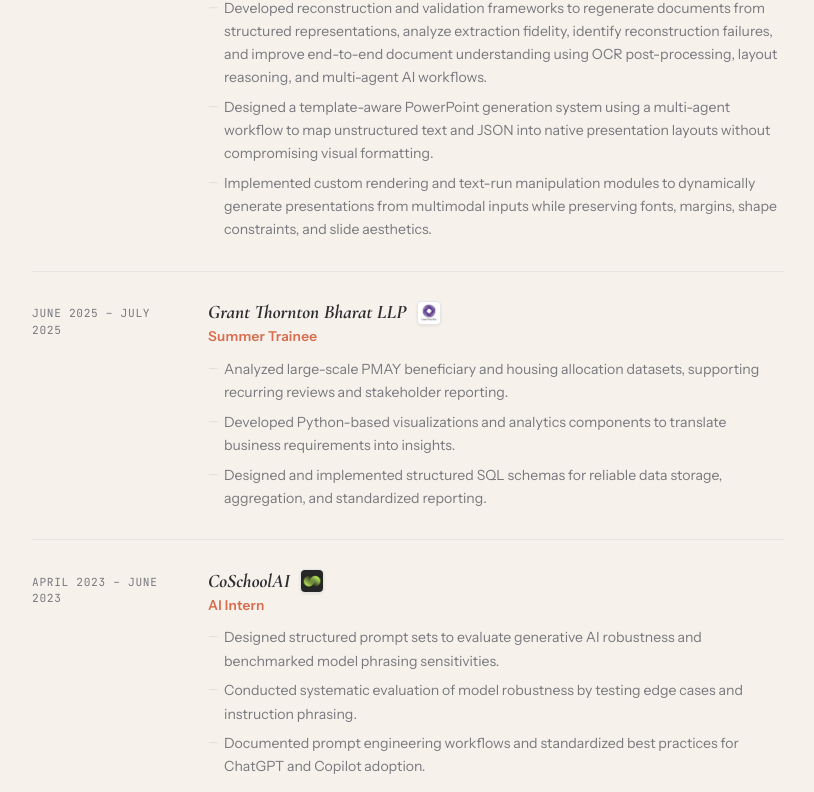
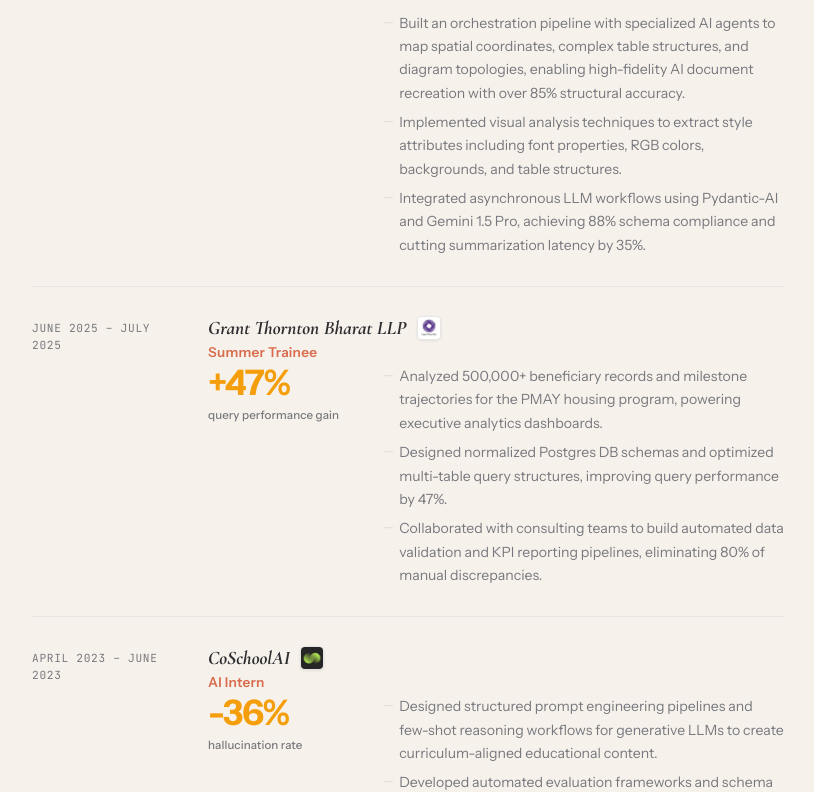
Before and after one commit to ShikharVeer10/ShikharVeer10.github.io, a React (Vite) app: page / in a window 1280 px wide. Shown: the part 3595-4387 px from the top of the page, without its empty margins (416-1230 px from the left). Built offline with nearby package versions, Linux system fonts and the light colour scheme; no server answers.

Commit message:
feat: add animated numeric stats to experience section matching resume

```diff
--- a/src/components/Journey.jsx
+++ b/src/components/Journey.jsx
@@ -1,14 +1,54 @@
 import React, { useState, useEffect, useRef } from 'react';
 import { journey } from '../data';
 
-function JourneyGroup({ label, meta, items }) {
+function AnimatedNumber({ value, prefix = '', suffix = '', trigger }) {
+  const [displayValue, setDisplayValue] = useState(0);
+
+  useEffect(() => {
+    if (!trigger) {
+      setDisplayValue(0);
+      return;
+    }
+
+    const duration = 1200; // ms
+    const startTime = performance.now();
+
+    const animate = (currentTime) => {
+      const elapsed = currentTime - startTime;
+      const progress = Math.min(elapsed / duration, 1);
+      // Ease out cubic: 1 - pow(1 - x, 3)
+      const easeOut = 1 - Math.pow(1 - progress, 3);
+      const current = Math.round(easeOut * value);
+
+      setDisplayValue(current);
+
+      if (progress < 1) {
+        requestAnimationFrame(animate);
+      }
+    };
+
+    requestAnimationFrame(animate);
+  }, [trigger, value]);
+
+  return (
+    <span className="jg-stat-numeric">
+      {prefix}{displayValue}{suffix}
+    </span>
+  );
+}
+
+function JourneyGroup({ label, meta, items, isExperience = false }) {
   const groupRef = useRef(null);
   const [visible, setVisible] = useState(false);
 
   useEffect(() => {
     const observer = new IntersectionObserver(
-      ([entry]) => { if (entry.isIntersecting) setVisible(true); },
-      { threshold: 0.1 }
+      ([entry]) => {
+        if (entry.isIntersecting) {
+          setVisible(true);
+        }
+      },
+      { threshold: 0.15 }
     );
     if (groupRef.current) observer.observe(groupRef.current);
     return () => observer.disconnect();
@@ -27,15 +67,16 @@ function JourneyGroup({ label, meta, items }) {
       <div className="jg-entries">
         {items.map((item, idx) => (
           <div
-            className="jg-entry"
+            className={`jg-entry ${item.stat ? 'jg-entry-with-stat' : ''}`}
             key={idx}
             style={{ transitionDelay: `${idx * 80}ms` }}
           >
             {/* Date pill — left aligned */}
             <div className="jg-date">{item.date}</div>
 
-            {/* Entry body */}
+            {/* Entry body: Content & Side Stat */}
             <div className="jg-body">
+              <div className="jg-content-wrapper">
                 <div className="jg-top">
                   <div className="jg-org-row">
                     <h3 className="jg-org">{item.company}</h3>
@@ -58,14 +99,35 @@ function JourneyGroup({ label, meta, items }) {
                   </div>
                   <span className="jg-role">{item.role}</span>
                 </div>
+
+                <div className="jg-details-row">
+                  {/* Left animated numeric stat badge (like the attached design) */}
+                  {item.stat && (
+                    <div className="jg-stat-box">
+                      <div className="jg-stat-val">
+                        <AnimatedNumber
+                          value={item.stat.value}
+                          prefix={item.stat.prefix}
+                          suffix={item.stat.suffix}
+                          trigger={visible}
+                        />
+                      </div>
+                      <span className="jg-stat-label">{item.stat.label}</span>
+                    </div>
+                  )}
+
+                  {/* Bullets list */}
                   <ul className="jg-bullets">
                     {item.bullets.map((b, i) => (
                       <li key={i}>{b}</li>
                     ))}
                   </ul>
+                </div>
+
                 {item.tagline && (
                   <p className="jg-tagline">"{item.tagline}"</p>
                 )}
+              </div>
             </div>
           </div>
         ))}
@@ -90,11 +152,13 @@ export default function Journey() {
           label="Experience"
           meta="Work & Internships"
           items={journey.experience}
+          isExperience={true}
         />
         <JourneyGroup
           label="Education"
           meta="Academic Background"
           items={journey.education}
+          isExperience={false}
         />
       </div>
 
--- a/src/data.js
+++ b/src/data.js
@@ -88,11 +88,17 @@ export const journey = {
       logo: "/logos/deloitte.png",
       linkedin: "https://www.linkedin.com/company/deloitte/",
       date: "May 2026 – July 2026",
+      stat: {
+        value: 35,
+        prefix: "-",
+        suffix: "%",
+        label: "summarization latency"
+      },
       bullets: [
-        "Built an AI-powered document intelligence pipeline for extracting complex engineering documents and presentation slides into structured JSON while preserving layout, typography, styling, and semantic structure.",
-        "Developed reconstruction and validation frameworks to regenerate documents from structured representations, analyze extraction fidelity, identify reconstruction failures, and improve end-to-end document understanding using OCR post-processing, layout reasoning, and multi-agent AI workflows.",
-        "Designed a template-aware PowerPoint generation system using a multi-agent workflow to map unstructured text and JSON into native presentation layouts without compromising visual formatting.",
-        "Implemented custom rendering and text-run manipulation modules to dynamically generate presentations from multimodal inputs while preserving fonts, margins, shape constraints, and slide aesthetics."
+        "Engineered a multi-agent document intelligence platform using Python, Pydantic-AI, and Vision LLMs to extract visual layouts and semantic flows, ensuring 90% semantic context retention.",
+        "Built an orchestration pipeline with specialized AI agents to map spatial coordinates, complex table structures, and diagram topologies, enabling high-fidelity AI document recreation with over 85% structural accuracy.",
+        "Implemented visual analysis techniques to extract style attributes including font properties, RGB colors, backgrounds, and table structures.",
+        "Integrated asynchronous LLM workflows using Pydantic-AI and Gemini 1.5 Pro, achieving 88% schema compliance and cutting summarization latency by 35%."
       ]
     },
     {
@@ -101,10 +107,16 @@ export const journey = {
       logo: "/logos/grant-thornton.jpeg",
       linkedin: "https://www.linkedin.com/company/grant-thornton-bharat-llp/",
       date: "June 2025 – July 2025",
+      stat: {
+        value: 47,
+        prefix: "+",
+        suffix: "%",
+        label: "query performance gain"
+      },
       bullets: [
-        "Analyzed large-scale PMAY beneficiary and housing allocation datasets, supporting recurring reviews and stakeholder reporting.",
-        "Developed Python-based visualizations and analytics components to translate business requirements into insights.",
-        "Designed and implemented structured SQL schemas for reliable data storage, aggregation, and standardized reporting."
+        "Analyzed 500,000+ beneficiary records and milestone trajectories for the PMAY housing program, powering executive analytics dashboards.",
+        "Designed normalized Postgres DB schemas and optimized multi-table query structures, improving query performance by 47%.",
+        "Collaborated with consulting teams to build automated data validation and KPI reporting pipelines, eliminating 80% of manual discrepancies."
       ]
     },
     {
@@ -113,10 +125,16 @@ export const journey = {
       logo: "/logos/coschoolai.jpeg",
       linkedin: "https://www.linkedin.com/company/coschoolai/",
       date: "April 2023 – June 2023",
+      stat: {
+        value: 36,
+        prefix: "-",
+        suffix: "%",
+        label: "hallucination rate"
+      },
       bullets: [
-        "Designed structured prompt sets to evaluate generative AI robustness and benchmarked model phrasing sensitivities.",
-        "Conducted systematic evaluation of model robustness by testing edge cases and instruction phrasing.",
-        "Documented prompt engineering workflows and standardized best practices for ChatGPT and Copilot adoption."
+        "Designed structured prompt engineering pipelines and few-shot reasoning workflows for generative LLMs to create curriculum-aligned educational content.",
+        "Developed automated evaluation frameworks and schema guardrails, reducing hallucination rates by 36% and improving instructional quality by 28%.",
+        "Collaborated with content teams to benchmark model outputs, improving generation coherence and syllabus consistency."
       ]
     }
   ],
--- a/src/index.css
+++ b/src/index.css
@@ -892,6 +892,63 @@ body.dark-mode .jg-company-logo-link:hover .jg-company-logo {
   opacity: 0.85;
 }
 
+
+/* ── Experience Side Metric Box (Design reference) ── */
+.jg-details-row {
+  display: flex;
+  gap: 2.2rem;
+  align-items: flex-start;
+  margin-top: 0.35rem;
+}
+
+.jg-stat-box {
+  flex-shrink: 0;
+  width: 140px;
+  display: flex;
+  flex-direction: column;
+  padding-right: 0.5rem;
+}
+
+.jg-stat-val {
+  font-family: var(--sans);
+  font-size: 2.2rem;
+  font-weight: 800;
+  line-height: 1.05;
+  letter-spacing: -0.03em;
+  color: #f59e0b; /* Amber warm accent like reference */
+}
+
+body.dark-mode .jg-stat-val {
+  color: #fbbf24;
+  text-shadow: 0 0 24px rgba(245, 158, 11, 0.25);
+}
+
+.jg-stat-label {
+  font-size: 0.72rem;
+  line-height: 1.35;
+  color: var(--muted);
+  font-weight: 500;
+  margin-top: 0.35rem;
+  text-transform: lowercase;
+  letter-spacing: 0.01em;
+}
+
+.jg-details-row .jg-bullets {
+  flex: 1;
+}
+
+@media (max-width: 768px) {
+  .jg-details-row {
+    flex-direction: column;
+    gap: 1.2rem;
+  }
+  .jg-stat-box {
+    width: 100%;
+    border-left: 2px solid var(--accent);
+    padding-left: 0.75rem;
+  }
+}
+
 /* ── GitHub Activity Heatmap ── */
 .gh-loading {
   display: flex;
```
Lines whose indentation alone changed are shown as unchanged.
